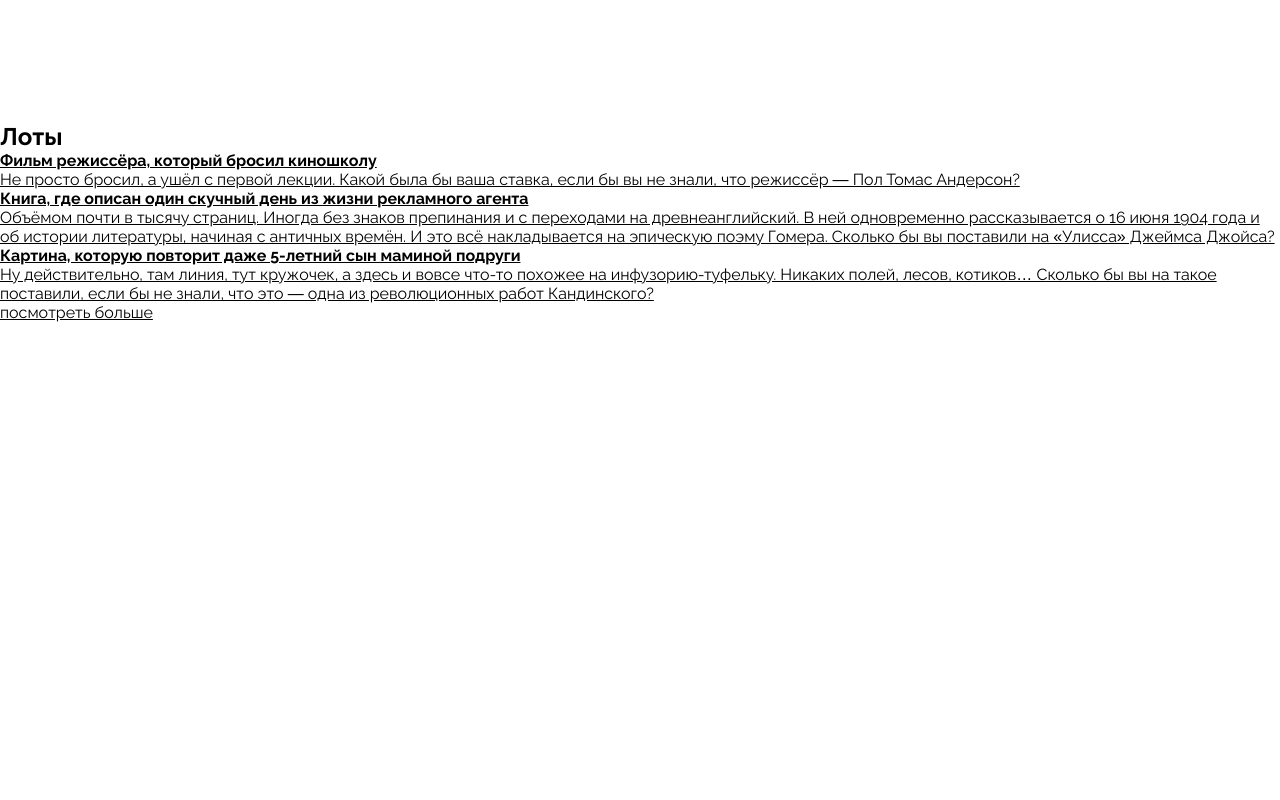
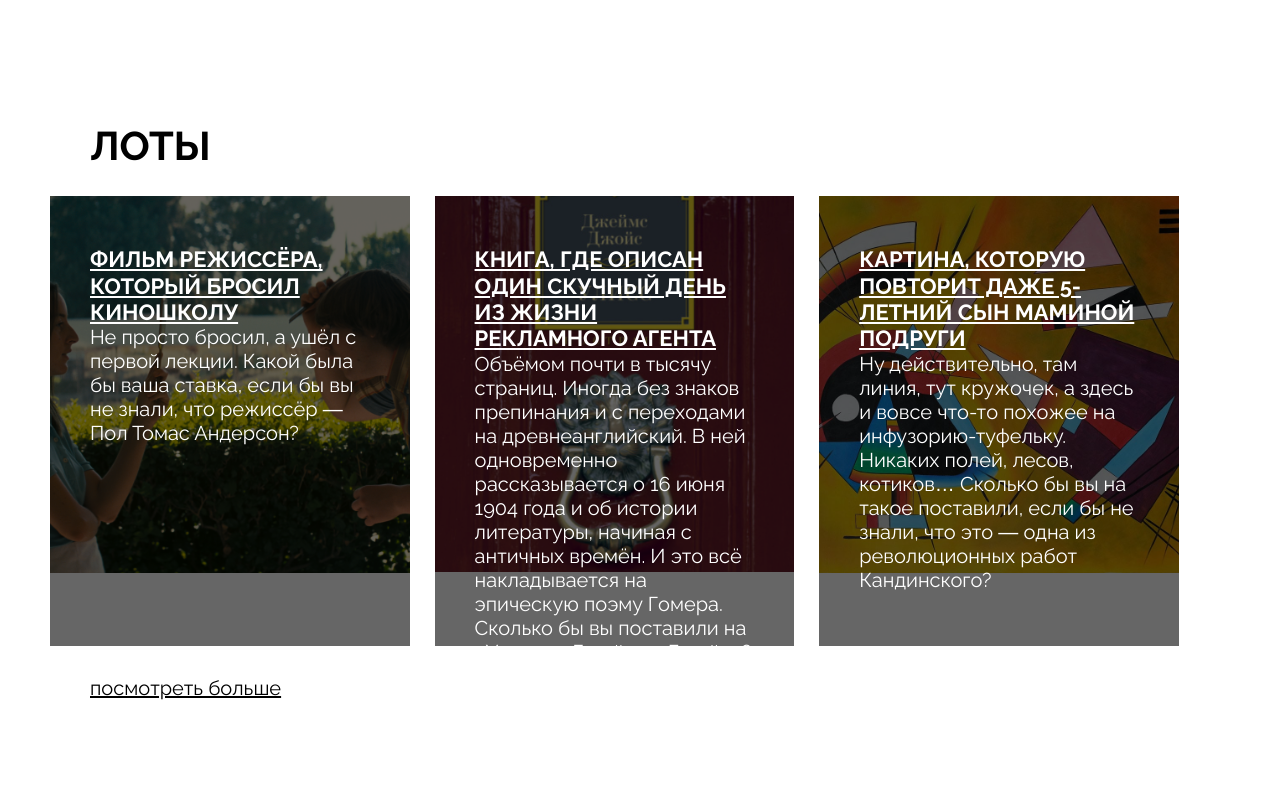
Before and after one commit to MishkaSpun/ono-tebe-nado, a plain HTML site: page index.html in a window 1280 px wide. Shown: the part 1100-1900 px from the top of the page. Drawn offline with Linux system fonts and the light colour scheme.

Commit message:
pervoe pribligenie

```diff
--- a/index.html
+++ b/index.html
@@ -92,6 +92,7 @@
                 ставка, если бы вы не знали, что
                 режиссёр — Пол Томас Андерсон?
               </p>
+              <div class="overlay"></div>
             </a>
           </li>
           <li class="lots__card-list-item
@@ -110,6 +111,7 @@
                на эпическую поэму Гомера. Сколько бы вы
                поставили на «Улисса» Джеймса Джойса?
               </p>
+              <div class="overlay"></div>
            </a>
           </li>
           <li class="lots__card-list-item
@@ -128,6 +130,7 @@
                 что это — одна из революционных
                 работ Кандинского?
               </p>
+              <div class="overlay"></div>
            </a>
           </li>
         </ul>
@@ -136,7 +139,7 @@
         </a>
       </section>
       <section class="about">
-        <div class="about__logo about__column">
+        <div class="about__logo">
           <img class="about__logo-image"
           src="./images/logo-white.svg"
           alt="Логотип проекта"/>
@@ -170,6 +173,7 @@
         </div>
       </section>
     </main>
+
     <footer class="footer">
       <address class="adress footer_adress">
         <a href="tel:+9 999 555 5555" class="header__link">
--- a/styles/style.css
+++ b/styles/style.css
@@ -63,7 +63,6 @@
     height: 757px;
     background-size: cover;
     background-image: url(../images/cover.jpg);
-    margin-bottom: 180px;
 }
 
 .overlay {
@@ -143,7 +142,135 @@
     border: 1px solid #FFF;
 }
 
+.lots {
+    display: flex;
+    flex-direction: column;
+    width: 96%;
+    padding: 180px 50px 181px;
+}
 
+.lots__heading {
+    color: #000;
+    font-family: Raleway;
+    font-size: 40px;
+    font-weight: 700;
+    text-transform: uppercase;
+    padding-left: 40px;
+    padding-bottom: 27px;
+}
+
+.lots__card-list {
+    display: flex;
+    gap: 25px;
+    flex-wrap: nowrap;
+    list-style: none;
+    padding-bottom: 30px;
+}
+
+.lots__card-list-item {
+    display: flex;
+    flex-direction: column;
+    width: 430px;
+    height: 450px;
+    padding: 50px 40px 50px;
+}
+
+.card_type_film {
+    background-image: url(../images/card-lot-01.jpg);
+    background-size: contain;
+    background-repeat: no-repeat;
+    position: relative;
+}
+
+.card-link {
+    text-decoration-line: none;
+}
+
+.card__title {
+    color: #FFF;
+    font-size: 22px;
+    font-weight: 700;
+    line-height: 120%; /* 26.4px */
+    text-decoration-line: underline;
+    text-transform: uppercase;
+    position: relative;
+    z-index: 2;
+}
+
+.card__text {
+    color: #FFF;
+    font-size: 20px;
+    font-weight: 400;
+    line-height: 120%; /* 24px */
+    position: relative;
+    z-index: 2;
+}
+
+.card_type_book {
+    background-image: url(../images/card-lot-02.jpg);
+    background-size: contain;
+    background-repeat: no-repeat;
+    position: relative;
+
+}
+
+.card_type_picture {
+    background-image: url(../images/card-lot-03.jpg);
+    background-size: contain;
+    background-repeat: no-repeat;
+    position: relative;
+}
+
+.lots__look-more-link {
+    color: #000;
+    font-size: 20px;
+    font-weight: 400;
+    padding-left: 40px;
+}
+
+.about {
+    width: 96%;
+    padding: 0 50px 180px;
+    display: grid;
+    grid-template-columns: 430px 1fr;
+    column-gap: 25px;
+    place-items: center;
+}
+
+.about__logo {
+    padding-top: 1px;
+    width: 240px;
+    height: 240px;
+    background-color: #000;
+    border-radius: 50%;
+    align-self: start;
+    display: flex;
+    justify-content: center;
+}
+
+.about__logo-image {
+    width: 148px;
+}
+
+.about__column {
+    padding-top: 100px;
+    display: grid;
+}
+
+.about__title {
+    font-size: 40px;
+    font-weight: 700;
+    text-transform: uppercase;
+    padding-bottom: 100px;
+}
+
+.about__text {
+    font-size: 20px;
+    font-weight: 400;
+    display: flex;
+    flex-direction: column;
+    row-gap: 25px;
+}
 
 .footer {
    width: 96%;
@@ -151,7 +278,6 @@
    column-gap: 356px;
    grid-template-rows: 1fr;
    grid-template-columns: 1fr 1fr 1fr;
-   margin: 0px 50px 90px;
 }
 
 .footer_adress {
```
